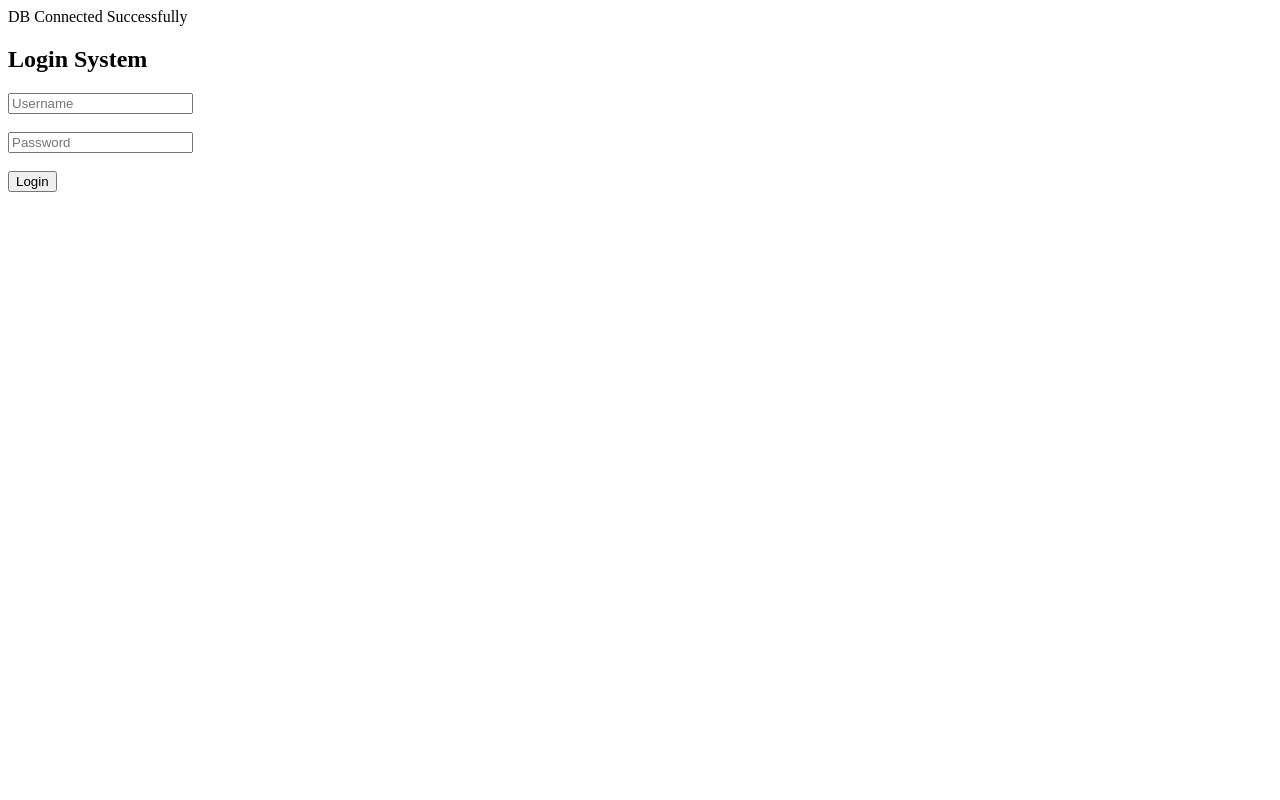
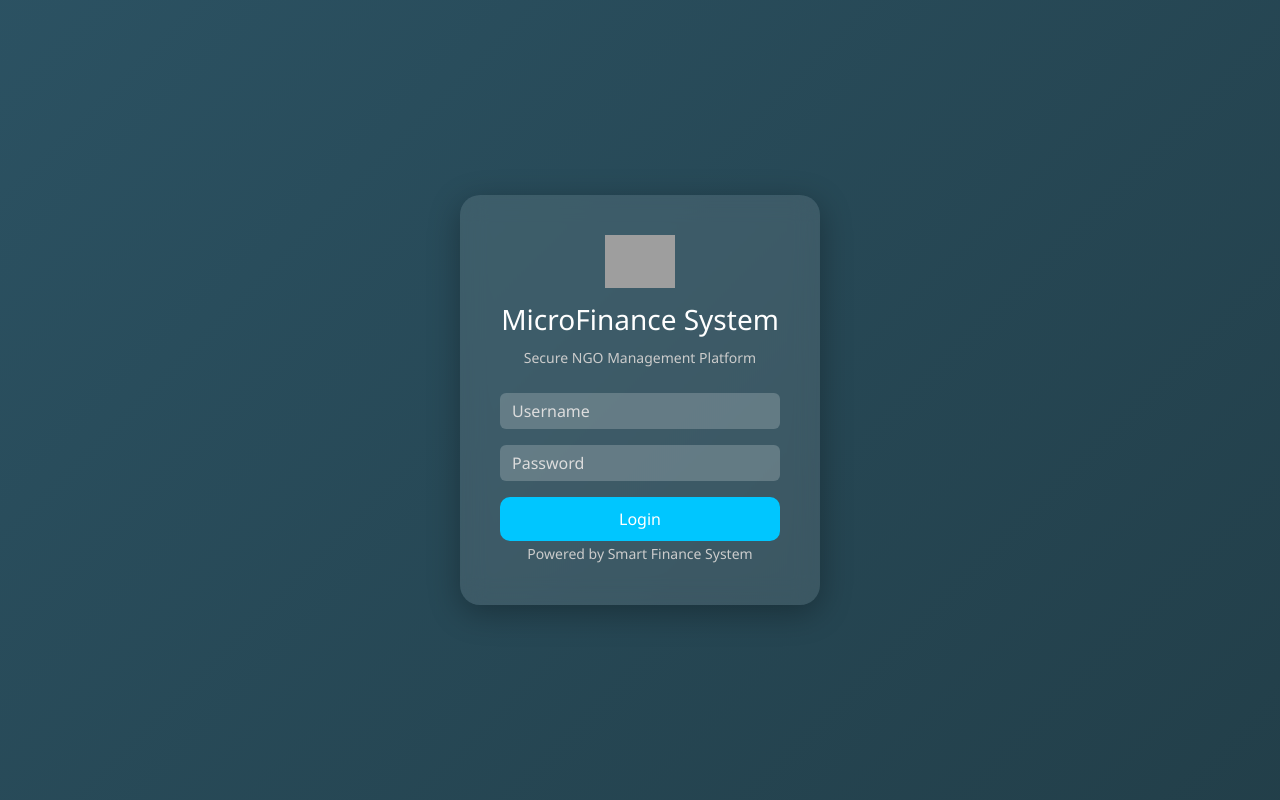
Before and after one commit to Mdmunnasardar/MicroFinance, a PHP site: page / in a window 1280 px wide. Run offline with PHP 8.4, Linux system fonts and the light colour scheme; grey boxes are pictures that could not be loaded.

Commit message:
Enhance UI design for login page and add logout functionality

```diff
--- a/config/db.php
+++ b/config/db.php
@@ -12,5 +12,5 @@ if ($conn->connect_error) {
     die("DB Connection Failed: " . $conn->connect_error);
 }
 
-echo "DB Connected Successfully";
+echo "";
 ?>
--- a/index.php
+++ b/index.php
@@ -4,21 +4,109 @@ include "config/db.php";
 ?>
 
 <!DOCTYPE html>
-<html>
+<html lang="en">
 <head>
-    <title>MicroFinance Login</title>
+<meta charset="UTF-8">
+<title>MicroFinance System</title>
+
+<!-- Bootstrap -->
+<link href="https://cdn.jsdelivr.net/npm/bootstrap@5.3.0/dist/css/bootstrap.min.css" rel="stylesheet">
+
+<style>
+/* Animated background */
+body {
+    margin: 0;
+    height: 100vh;
+    display: flex;
+    justify-content: center;
+    align-items: center;
+    background: linear-gradient(-45deg, #0f2027, #203a43, #2c5364, #1c92d2);
+    background-size: 400% 400%;
+    animation: gradientBG 10s ease infinite;
+    font-family: 'Segoe UI';
+}
+
+@keyframes gradientBG {
+    0% {background-position: 0% 50%;}
+    50% {background-position: 100% 50%;}
+    100% {background-position: 0% 50%;}
+}
+
+/* Glass card */
+.glass {
+    background: rgba(255,255,255,0.1);
+    backdrop-filter: blur(12px);
+    border-radius: 20px;
+    padding: 40px;
+    width: 360px;
+    box-shadow: 0 8px 32px rgba(0,0,0,0.3);
+    color: white;
+    text-align: center;
+}
+
+/* Logo */
+.logo {
+    width: 70px;
+    margin-bottom: 15px;
+}
+
+/* Input */
+.form-control {
+    background: rgba(255,255,255,0.2);
+    border: none;
+    color: white;
+}
+
+.form-control::placeholder {
+    color: #ddd;
+}
+
+/* Button */
+.btn-custom {
+    background: #00c6ff;
+    color: white;
+    border: none;
+    width: 100%;
+    padding: 10px;
+    border-radius: 10px;
+    transition: 0.3s;
+}
+
+.btn-custom:hover {
+    background: #0072ff;
+}
+
+/* text */
+small {
+    color: #ccc;
+}
+</style>
+
 </head>
+
 <body>
 
-<h2>Login System</h2>
+<div class="glass">
 
-<form method="POST" action="login.php">
-    <input type="text" name="username" placeholder="Username" required><br><br>
+    <!-- Logo -->
+    <img src="https://cdn-icons-png.flaticon.com/512/2830/2830284.png" class="logo">
 
-    <input type="password" name="password" placeholder="Password" required><br><br>
+    <h3>MicroFinance System</h3>
+    <small>Secure NGO Management Platform</small>
 
-    <button type="submit">Login</button>
-</form>
+    <form method="POST" action="login.php" class="mt-4">
+
+        <input type="text" name="username" class="form-control mb-3" placeholder="Username" required>
+
+        <input type="password" name="password" class="form-control mb-3" placeholder="Password" required>
+
+        <button class="btn btn-custom">Login</button>
+
+    </form>
+
+    <small>Powered by Smart Finance System</small>
+
+</div>
 
 </body>
 </html>
--- /dev/null
+++ b/logout.php
@@ -0,0 +1,5 @@
+<?php
+session_start();
+session_destroy();
+header("Location: index.php");
+?>
```
